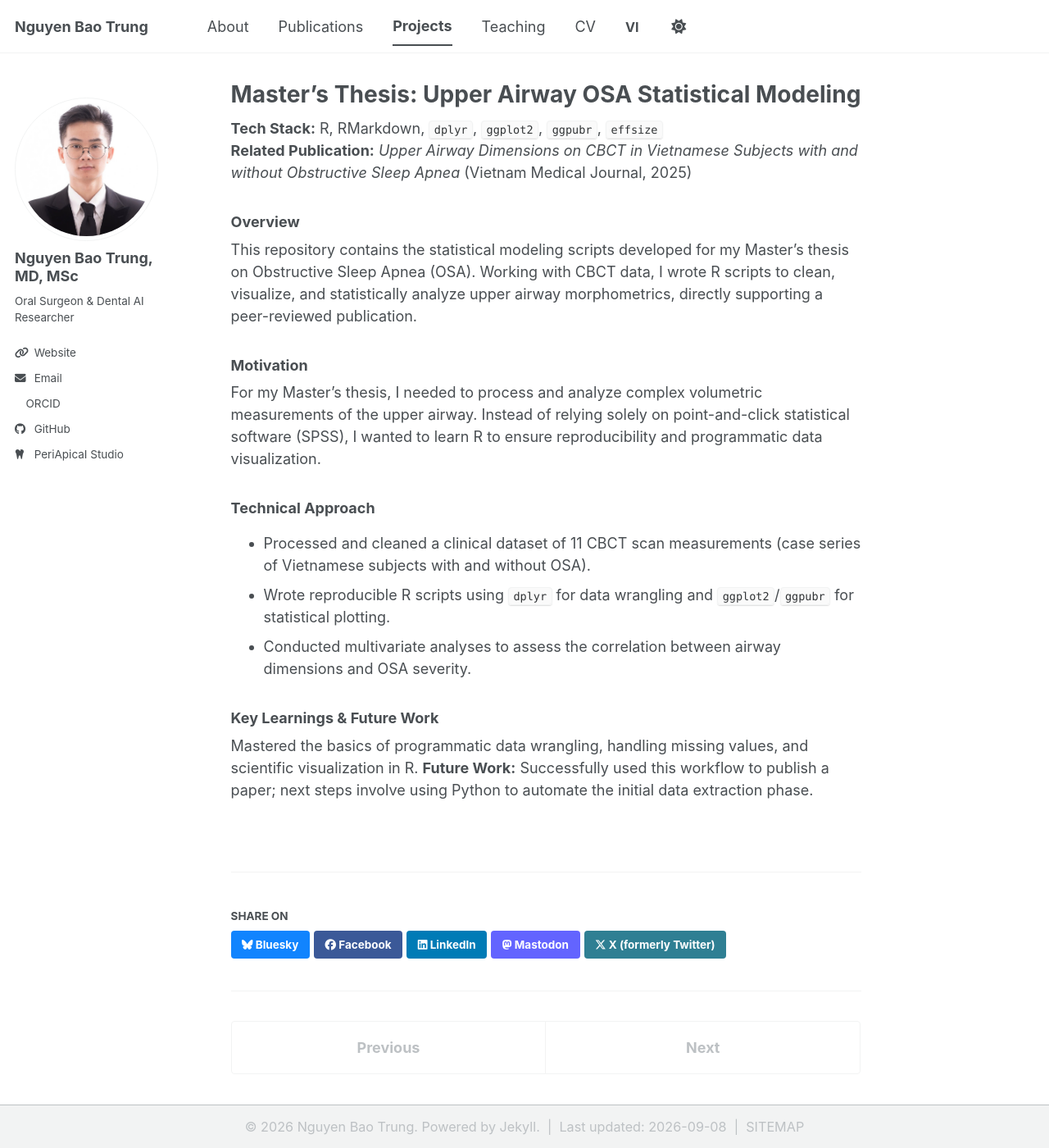
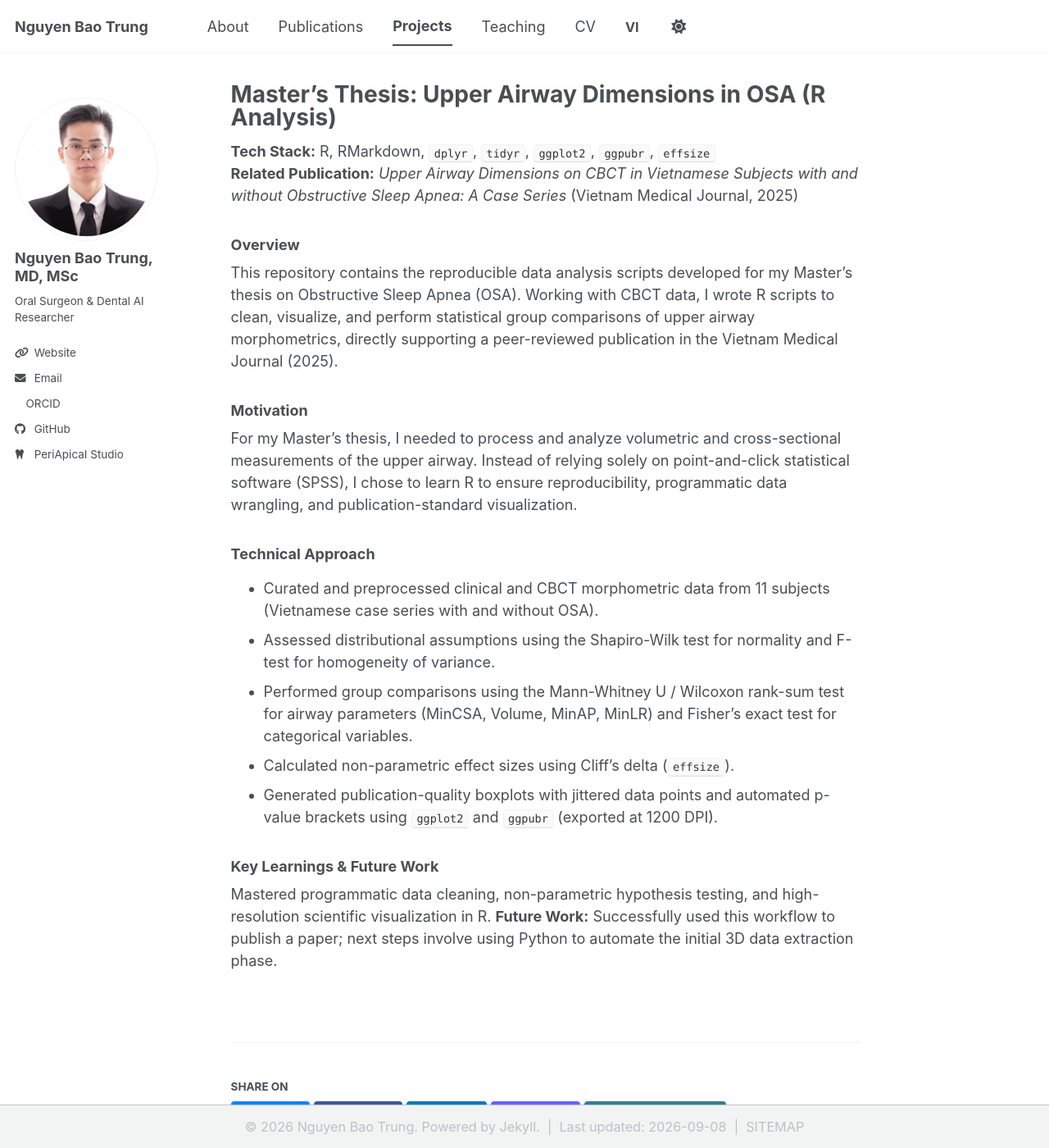
Before and after one commit to trungnb/trungnb.github.io, a Jekyll site: the page built from _portfolio/portfolio-5-osa-airway-statistics.md, in a window 1280 px wide and 1400 px high. Shown: the whole window at 82% size. Built offline with Jekyll 4.4.1, drawn with Linux system fonts in a browser that asks for light colours; a style sheet for code colours, icons or effects is not loaded.

Commit message:
fix
fix some vague

```diff
--- a/_portfolio/portfolio-5-osa-airway-statistics.md
+++ b/_portfolio/portfolio-5-osa-airway-statistics.md
@@ -1,23 +1,25 @@
 ---
-title: "Master's Thesis: Upper Airway OSA Statistical Modeling"
-excerpt: "Statistical analysis workflow in R for evaluating airway morphometrics in Obstructive Sleep Apnea (Master's Graduation Thesis).<br/><img src='https://img.shields.io/badge/Tech-R_%7C_ggplot2_%7C_dplyr-blue'>"
+title: "Master's Thesis: Upper Airway Dimensions in OSA (R Analysis)"
+excerpt: "Reproducible R workflow for non-parametric group comparisons and publication-ready visualization of CBCT airway dimensions in OSA.<br/><img src='https://img.shields.io/badge/Tech-R_%7C_ggplot2_%7C_dplyr-blue'>"
 collection: portfolio
 date: 2025-09-09
 ---
 
-**Tech Stack:** R, RMarkdown, `dplyr`, `ggplot2`, `ggpubr`, `effsize`
-**Related Publication:** *Upper Airway Dimensions on CBCT in Vietnamese Subjects with and without Obstructive Sleep Apnea* (Vietnam Medical Journal, 2025)
+**Tech Stack:** R, RMarkdown, `dplyr`, `tidyr`, `ggplot2`, `ggpubr`, `effsize`
+**Related Publication:** *Upper Airway Dimensions on CBCT in Vietnamese Subjects with and without Obstructive Sleep Apnea: A Case Series* (Vietnam Medical Journal, 2025)
 
 ### Overview
-This repository contains the statistical modeling scripts developed for my Master's thesis on Obstructive Sleep Apnea (OSA). Working with CBCT data, I wrote R scripts to clean, visualize, and statistically analyze upper airway morphometrics, directly supporting a peer-reviewed publication.
+This repository contains the reproducible data analysis scripts developed for my Master's thesis on Obstructive Sleep Apnea (OSA). Working with CBCT data, I wrote R scripts to clean, visualize, and perform statistical group comparisons of upper airway morphometrics, directly supporting a peer-reviewed publication in the Vietnam Medical Journal (2025).
 
 ### Motivation
-For my Master's thesis, I needed to process and analyze complex volumetric measurements of the upper airway. Instead of relying solely on point-and-click statistical software (SPSS), I wanted to learn R to ensure reproducibility and programmatic data visualization.
+For my Master's thesis, I needed to process and analyze volumetric and cross-sectional measurements of the upper airway. Instead of relying solely on point-and-click statistical software (SPSS), I chose to learn R to ensure reproducibility, programmatic data wrangling, and publication-standard visualization.
 
 ### Technical Approach
-* Processed and cleaned a clinical dataset of 11 CBCT scan measurements (case series of Vietnamese subjects with and without OSA).
-* Wrote reproducible R scripts using `dplyr` for data wrangling and `ggplot2`/`ggpubr` for statistical plotting.
-* Conducted multivariate analyses to assess the correlation between airway dimensions and OSA severity.
+* Curated and preprocessed clinical and CBCT morphometric data from 11 subjects (Vietnamese case series with and without OSA).
+* Assessed distributional assumptions using the Shapiro-Wilk test for normality and F-test for homogeneity of variance.
+* Performed group comparisons using the Mann-Whitney U / Wilcoxon rank-sum test for airway parameters (MinCSA, Volume, MinAP, MinLR) and Fisher's exact test for categorical variables.
+* Calculated non-parametric effect sizes using Cliff's delta (`effsize`).
+* Generated publication-quality boxplots with jittered data points and automated p-value brackets using `ggplot2` and `ggpubr` (exported at 1200 DPI).
 
 ### Key Learnings & Future Work
-Mastered the basics of programmatic data wrangling, handling missing values, and scientific visualization in R. **Future Work:** Successfully used this workflow to publish a paper; next steps involve using Python to automate the initial data extraction phase.
+Mastered programmatic data cleaning, non-parametric hypothesis testing, and high-resolution scientific visualization in R. **Future Work:** Successfully used this workflow to publish a paper; next steps involve using Python to automate the initial 3D data extraction phase.
```
Also changed, not shown: _portfolio/portfolio-5-osa-airway-statistics-vi.md (+12 -10 lines), _portfolio/portfolio-6-dental-cej-morphometrics-vi.md (+8 -6 lines), _portfolio/portfolio-6-dental-cej-morphometrics.md (+8 -6 lines).
